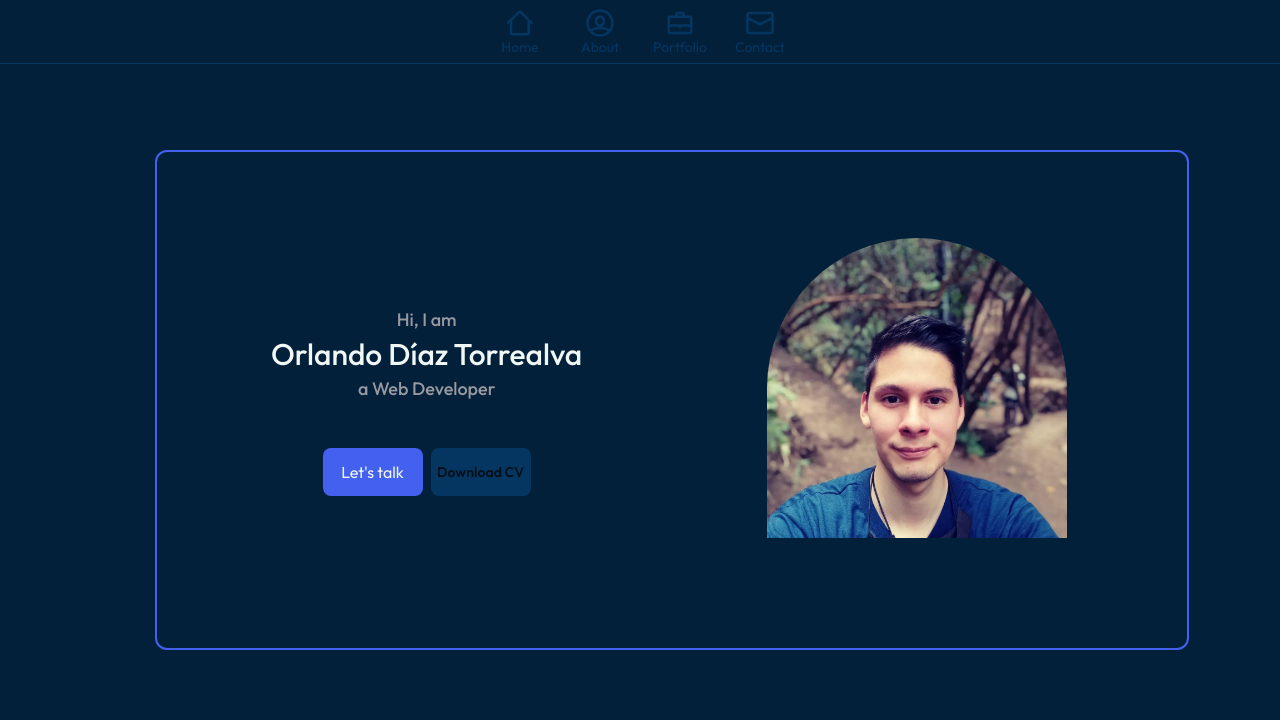
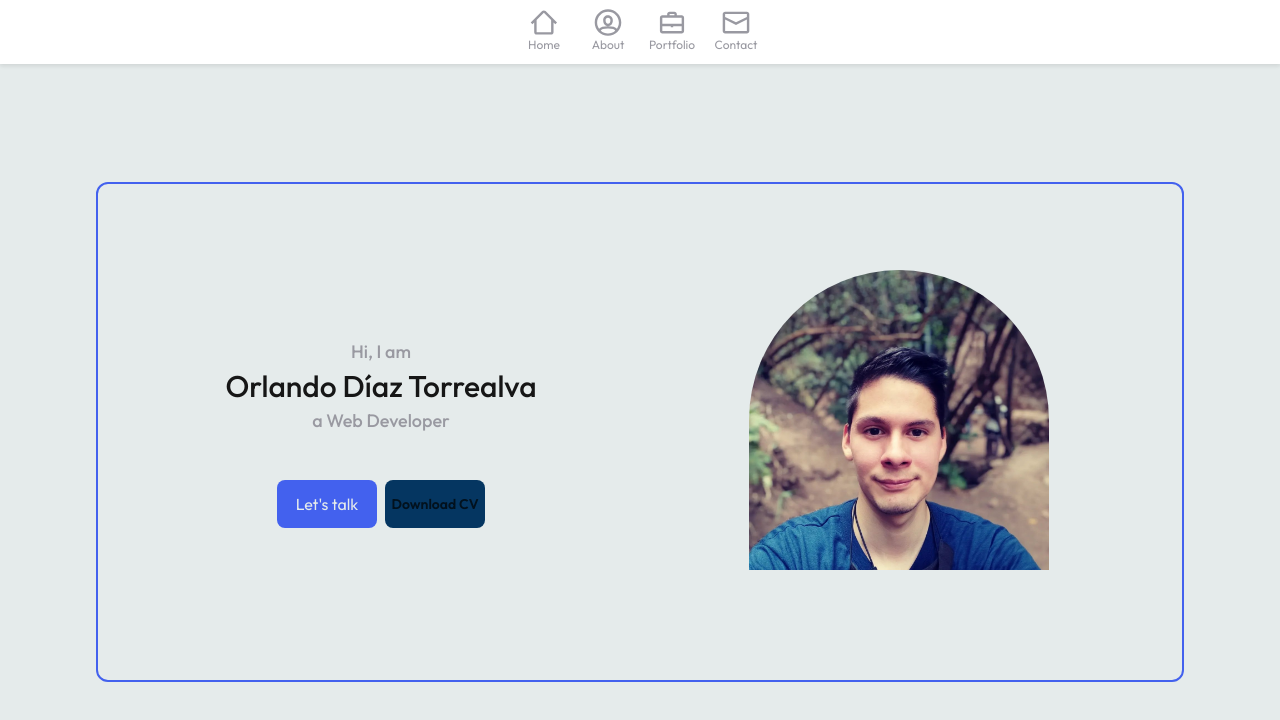
Before and after one commit to thomasjodt/thomasjodt.github.io, a React (Vite) app: page /#/ in a window 1280 px wide. Shown: the top 720 px of the page. Built offline with nearby package versions, Linux system fonts and the light colour scheme.

Commit message:
[STYLE] Remade the navbar style with a light theme by default.

```diff
--- a/src/styles/Home.scss
+++ b/src/styles/Home.scss
@@ -21,7 +21,7 @@
   font-size: 3rem;
   font-weight: 500;
   margin: 4px;
-  color: $white;
+  color: $black;
 }
 .buttons__container {
   gap: 8px;
--- a/src/styles/Navbar.scss
+++ b/src/styles/Navbar.scss
@@ -3,40 +3,40 @@
 .navbar {
   top: 0;
   left: 0;
-  gap: 32px;
   width: 100%;
   height: 64px;
   position: fixed;
   display: flex;
   align-items: center;
   justify-content: center;
-  border-bottom: 1px solid $blue-active;
-  background-color: $main-blue;
+
+  background-color: white;
+  box-shadow: 0px 2px 4px rgba($black, 0.1);
 
   &__icon {
-    width: 48px;
-    height: 48px;
-
+    width: 64px;
+    height: 64px;
     display: flex;
     justify-content: center;
     align-items: center;
     flex-direction: column;
+    border-bottom: 4px solid transparent;
+
+    padding: 8px;
+    transition: all 400ms;
 
     & span {
-      font-size: 1.4rem;
-      color: $blue-active;
+      font-size: 1.2rem;
+      color: $gray;
     }
-
-    &:hover svg,
-    &:hover span {
-      color: $primary-color;
-      fill: $primary-color;
+    &:hover,
+    &.active {
+      border-bottom: 4px solid $primary-color;
     }
-
     & svg {
-      fill: $blue-active;
       width: 48px;
       height: 48px;
+      fill: $gray;
     }
   }
 }
--- a/src/styles/global.scss
+++ b/src/styles/global.scss
@@ -1,6 +1,6 @@
 $main-blue: #03203a;
 $gray: #9999a1;
-$white: #f0f7f4;
+$white: #e5ebeb;
 $black: #161616;
 $blue-active: #053661;
 $blue-inactive: #02111d;
--- a/src/styles/main.scss
+++ b/src/styles/main.scss
@@ -18,12 +18,18 @@ html {
 body {
   min-height: 100vh;
   font-size: 1.6rem;
-  background-color: $main-blue;
+  background-color: $white;
 }
 img {
   display: block;
   max-width: 100%;
 }
+button {
+  border: 1px solid gray;
+  border-radius: 4px;
+  padding: 4px 8px;
+}
+
 #root {
   min-height: 100vh;
   padding-top: 64px;
@@ -32,10 +38,3 @@ img {
   align-items: center;
   justify-content: center;
 }
-
-@media screen and (min-width: 768px) {
-  #root {
-    padding-top: 0;
-    padding-left: 64px;
-  }
-}
```
